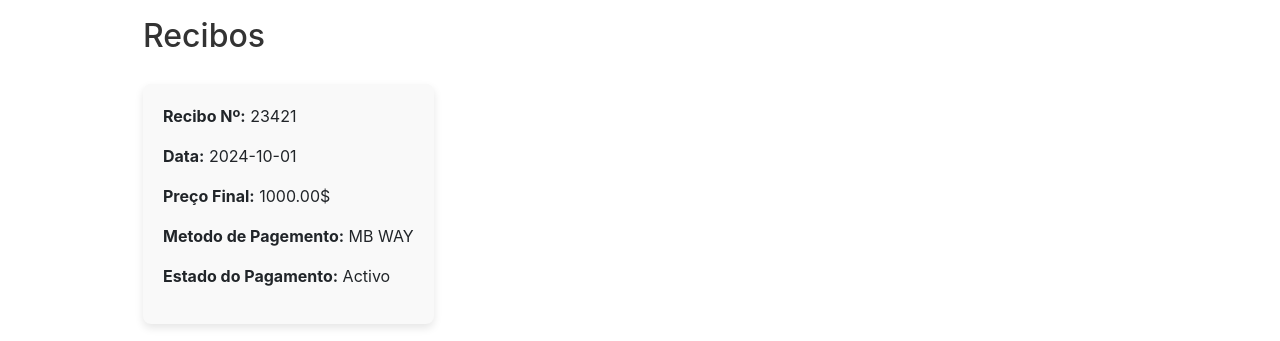
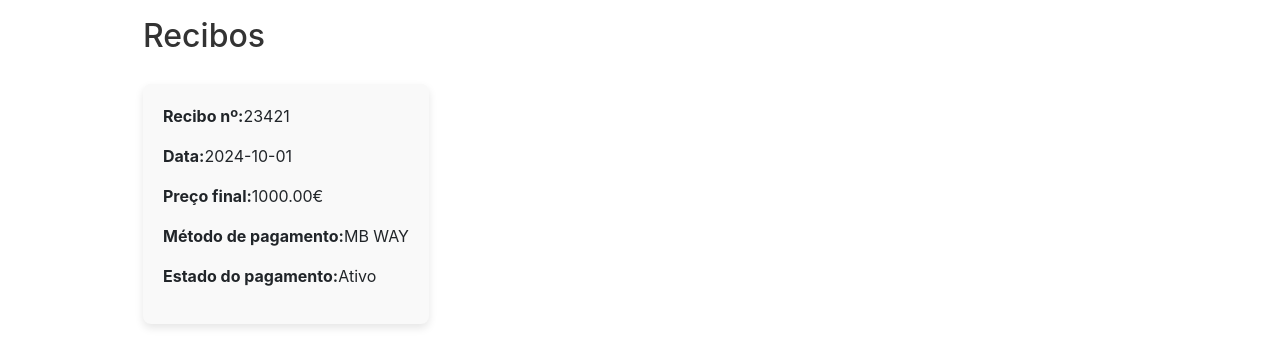
Before and after one commit to Destronex122/BD2-Projeto, a Django app: template BD2/Backoffice/templates/contractdetail.html in a window 1280 px wide. Shown: the part 629-970 px from the top of the page. Run offline with Django 5.2, Linux system fonts and the light colour scheme; the template is opened without the code that fills it: most values are stand-ins (such as "Sample title", 1, 10 or a date in 2020); some libraries are stand-ins or nearby versions; some web fonts are replaced.

Commit message:
fix contracts labels

```diff
--- a/BD2/Backoffice/templates/contractdetail.html
+++ b/BD2/Backoffice/templates/contractdetail.html
@@ -82,11 +82,11 @@
 <div class="pesagens-container" id="pesagensContainer">
     <!-- Pesagens da Vinha A -->
     <div class="pesagem-card">
-        <p><strong>Recibo Nº:</strong> 23421 </p>
-        <p><strong>Data:</strong> 2024-10-01</p>
-        <p><strong>Preço Final:</strong> 1000.00$</p>
-        <p><strong>Metodo de Pagemento:</strong> MB WAY</p>
-        <p><strong>Estado do Pagamento:</strong> Activo</p>
+        <p><strong>Recibo nº:</strong>23421</p>
+        <p><strong>Data:</strong>2024-10-01</p>
+        <p><strong>Preço final:</strong>1000.00€</p>
+        <p><strong>Método de pagamento:</strong>MB WAY</p>
+        <p><strong>Estado do pagamento:</strong>Ativo</p>
     </div>
 </div>
 
```
